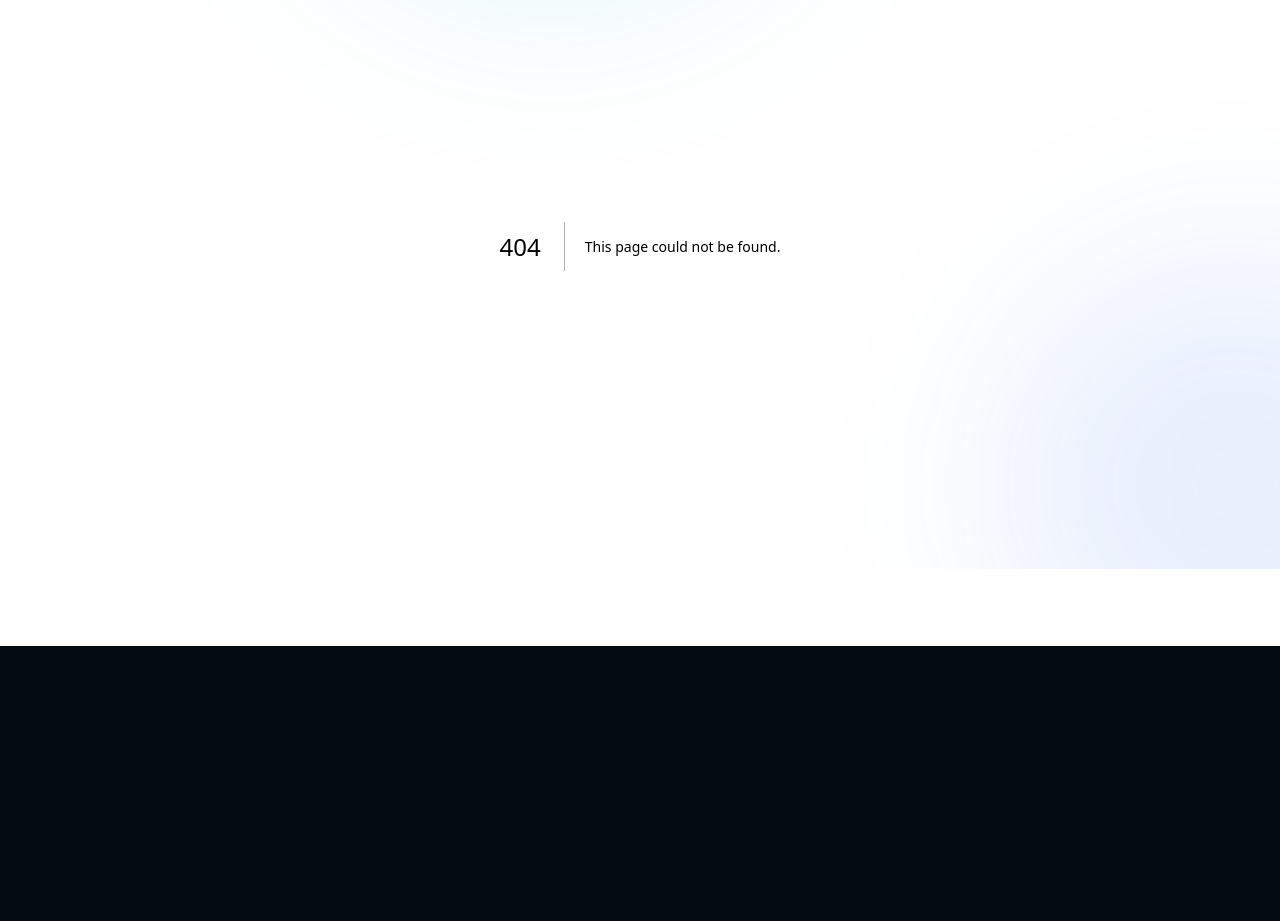
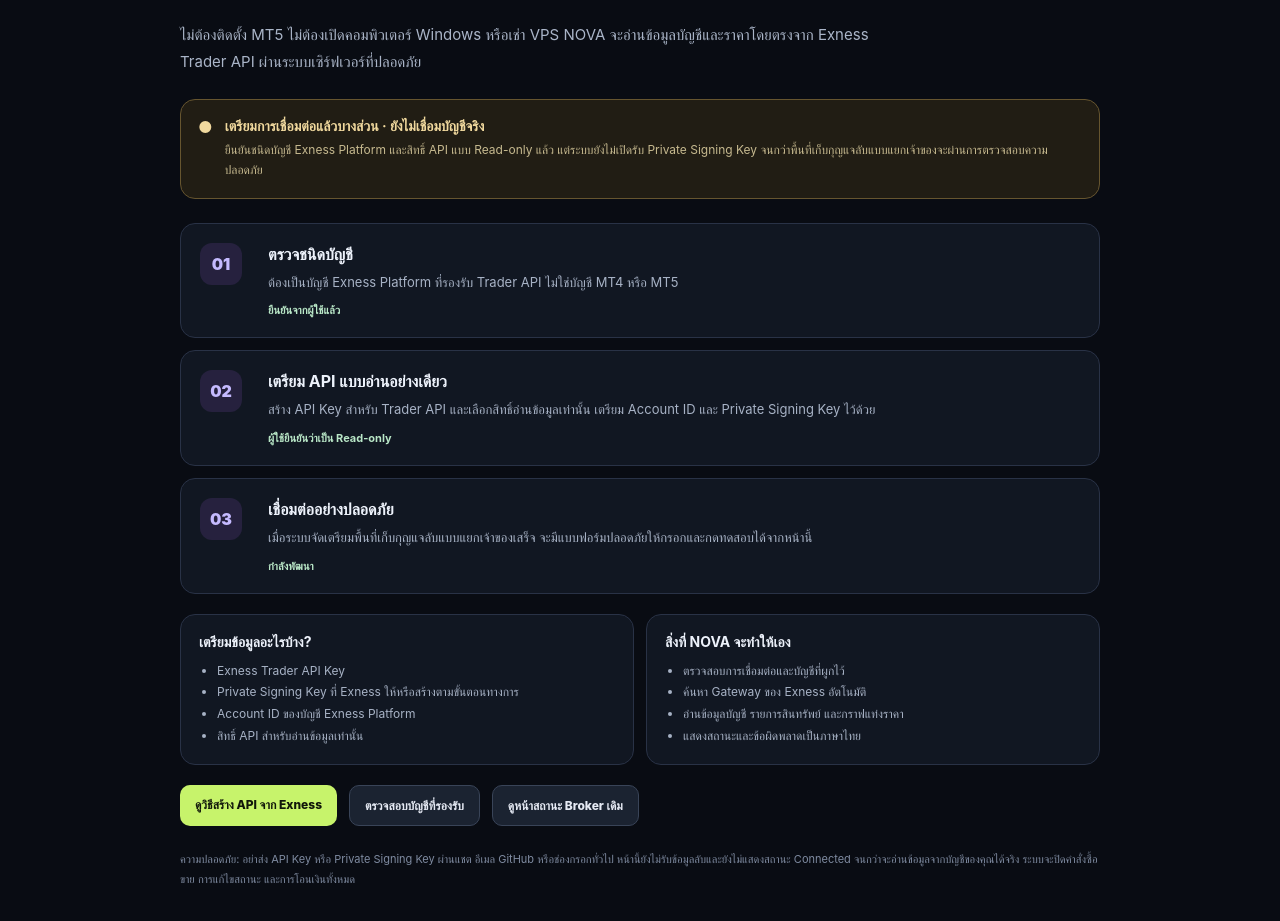
Before and after one commit to vutting895/VOOM_SYSTEM-NOVA-AI, a Next.js app in the folder frontend/: page /settings/broker/exness in a window 1280 px wide. Before the commit this address had no page. Shown: the part 231-1152 px from the top of the page. Before the commit the page ends 877 px from the top, so only its background shows below. Built offline with nearby package versions, Linux system fonts and the light colour scheme.

Commit message:
Add guided Exness Trader API setup page

```diff
--- /dev/null
+++ b/frontend/app/settings/broker/exness/page.jsx
@@ -0,0 +1,112 @@
+import Link from "next/link";
+
+const steps = [
+  {
+    number: "01",
+    title: "ตรวจชนิดบัญชี",
+    description: "ต้องเป็นบัญชี Exness Platform ที่รองรับ Trader API ไม่ใช่บัญชี MT4 หรือ MT5",
+    state: "ยืนยันจากผู้ใช้แล้ว"
+  },
+  {
+    number: "02",
+    title: "เตรียม API แบบอ่านอย่างเดียว",
+    description: "สร้าง API Key สำหรับ Trader API และเลือกสิทธิ์อ่านข้อมูลเท่านั้น เตรียม Account ID และ Private Signing Key ไว้ด้วย",
+    state: "ผู้ใช้ยืนยันว่าเป็น Read-only"
+  },
+  {
+    number: "03",
+    title: "เชื่อมต่ออย่างปลอดภัย",
+    description: "เมื่อระบบจัดเตรียมพื้นที่เก็บกุญแจลับแบบแยกเจ้าของเสร็จ จะมีแบบฟอร์มปลอดภัยให้กรอกและกดทดสอบได้จากหน้านี้",
+    state: "กำลังพัฒนา"
+  }
+];
+
+export default function ExnessApiSetupPage() {
+  return (
+    <main className="setup">
+      <style>{`
+        .setup{min-height:100vh;background:#090c13;color:#edf2fb;padding:28px 18px 64px;font-family:Inter,system-ui,-apple-system,"Segoe UI",sans-serif}
+        .wrap{max-width:920px;margin:0 auto}.back{color:#b6a8ff;text-decoration:none;font-size:13px}
+        .eyebrow{margin-top:34px;color:#a99aff;font-size:11px;letter-spacing:.18em;font-weight:800}
+        h1{font-size:clamp(30px,6vw,48px);line-height:1.08;letter-spacing:-.045em;margin:12px 0}
+        .intro{max-width:690px;color:#aab5c8;font-size:15px;line-height:1.8}
+        .status{display:flex;gap:12px;align-items:flex-start;margin:24px 0;padding:17px;border:1px solid #66552f;background:#211d14;border-radius:15px;color:#f1d99e}
+        .status strong{display:block;margin-bottom:5px;font-size:14px}.status p{margin:0;font-size:12px;line-height:1.7;color:#c6b98f}
+        .steps{display:grid;gap:12px;margin-top:24px}.step{display:grid;grid-template-columns:54px 1fr;gap:14px;padding:19px;border:1px solid #293246;background:#111722;border-radius:15px}
+        .num{width:42px;height:42px;display:grid;place-items:center;border-radius:12px;background:#26213e;color:#c5baff;font-weight:900}
+        .step h2{font-size:16px;margin:1px 0 7px}.step p{font-size:13px;line-height:1.75;color:#a7b2c5;margin:0}
+        .step small{display:inline-block;margin-top:10px;color:#b9e7c7;font-size:11px;font-weight:700}
+        .grid{display:grid;grid-template-columns:1fr 1fr;gap:12px;margin-top:20px}
+        .panel{border:1px solid #293246;background:#111722;border-radius:15px;padding:18px}.panel h2{font-size:14px;margin:0 0 9px}
+        .panel p,.panel li{font-size:12px;line-height:1.8;color:#a7b2c5}.panel ul{padding-left:18px;margin:8px 0 0}
+        .links{display:flex;gap:12px;flex-wrap:wrap;margin-top:20px}.links a{display:inline-flex;padding:12px 15px;border-radius:10px;background:#c7f36b;color:#11170a;text-decoration:none;font-size:12px;font-weight:800}
+        .links a.secondary{background:#1b2331;color:#e6eaf4;border:1px solid #394458}
+        .foot{margin-top:24px;color:#7f8ba1;font-size:11px;line-height:1.8}
+        @media(max-width:640px){.grid{grid-template-columns:1fr}.step{grid-template-columns:44px 1fr;padding:15px}.num{width:38px;height:38px}}
+      `}</style>
+      <div className="wrap">
+        <Link className="back" href="/broker">← กลับหน้าเชื่อมต่อโบรกเกอร์</Link>
+        <div className="eyebrow">NOVA / EXNESS TRADER API</div>
+        <h1>เชื่อม Exness แบบง่าย</h1>
+        <p className="intro">
+          ไม่ต้องติดตั้ง MT5 ไม่ต้องเปิดคอมพิวเตอร์ Windows หรือเช่า VPS
+          NOVA จะอ่านข้อมูลบัญชีและราคาโดยตรงจาก Exness Trader API ผ่านระบบเซิร์ฟเวอร์ที่ปลอดภัย
+        </p>
+
+        <section className="status" role="status">
+          <span aria-hidden="true">●</span>
+          <div>
+            <strong>เตรียมการเชื่อมต่อแล้วบางส่วน · ยังไม่เชื่อมบัญชีจริง</strong>
+            <p>ยืนยันชนิดบัญชี Exness Platform และสิทธิ์ API แบบ Read-only แล้ว แต่ระบบยังไม่เปิดรับ Private Signing Key จนกว่าพื้นที่เก็บกุญแจลับแบบแยกเจ้าของจะผ่านการตรวจสอบความปลอดภัย</p>
+          </div>
+        </section>
+
+        <section className="steps" aria-label="ขั้นตอนเชื่อมต่อ">
+          {steps.map((step) => (
+            <article className="step" key={step.number}>
+              <div className="num">{step.number}</div>
+              <div>
+                <h2>{step.title}</h2>
+                <p>{step.description}</p>
+                <small>{step.state}</small>
+              </div>
+            </article>
+          ))}
+        </section>
+
+        <div className="grid">
+          <section className="panel">
+            <h2>เตรียมข้อมูลอะไรบ้าง?</h2>
+            <ul>
+              <li>Exness Trader API Key</li>
+              <li>Private Signing Key ที่ Exness ให้หรือสร้างตามขั้นตอนทางการ</li>
+              <li>Account ID ของบัญชี Exness Platform</li>
+              <li>สิทธิ์ API สำหรับอ่านข้อมูลเท่านั้น</li>
+            </ul>
+          </section>
+          <section className="panel">
+            <h2>สิ่งที่ NOVA จะทำให้เอง</h2>
+            <ul>
+              <li>ตรวจสอบการเชื่อมต่อและบัญชีที่ผูกไว้</li>
+              <li>ค้นหา Gateway ของ Exness อัตโนมัติ</li>
+              <li>อ่านข้อมูลบัญชี รายการสินทรัพย์ และกราฟแท่งราคา</li>
+              <li>แสดงสถานะและข้อผิดพลาดเป็นภาษาไทย</li>
+            </ul>
+          </section>
+        </div>
+
+        <div className="links">
+          <a href="https://www.exness-api.com/authentication/api-key-and-host-setup" target="_blank" rel="noreferrer">ดูวิธีสร้าง API จาก Exness</a>
+          <a className="secondary" href="https://get.exness.help/hc/en-us/articles/27866287512476-Exness-API" target="_blank" rel="noreferrer">ตรวจสอบบัญชีที่รองรับ</a>
+          <Link className="secondary" href="/settings/broker">ดูหน้าสถานะ Broker เดิม</Link>
+        </div>
+
+        <p className="foot">
+          ความปลอดภัย: อย่าส่ง API Key หรือ Private Signing Key ผ่านแชต อีเมล GitHub หรือช่องกรอกทั่วไป
+          หน้านี้ยังไม่รับข้อมูลลับและยังไม่แสดงสถานะ Connected จนกว่าจะอ่านข้อมูลจากบัญชีของคุณได้จริง
+          ระบบจะปิดคำสั่งซื้อขาย การแก้ไขสถานะ และการโอนเงินทั้งหมด
+        </p>
+      </div>
+    </main>
+  );
+}
```
